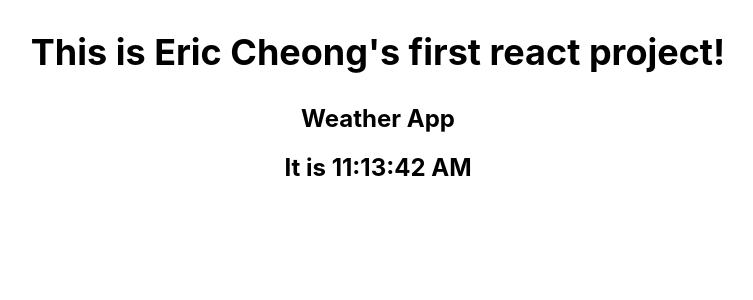
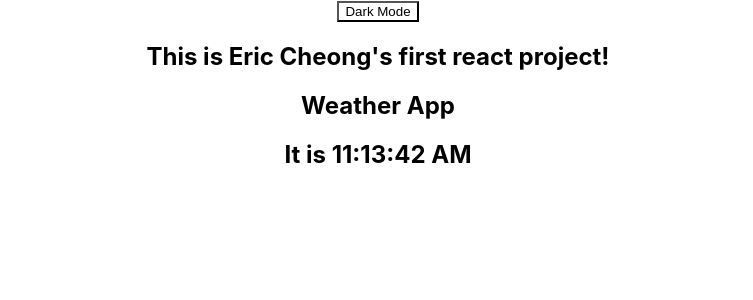
Before and after one commit to 25Ericcheong/weather-app, a React (Create React App) app: page / in a window 1280 px wide. Shown: the top 300 px of the page, without its empty margins (262-1015 px from the left). Built offline with nearby package versions, Linux system fonts and the light colour scheme.

Commit message:
implemented dark mode that uses events with class component

```diff
--- a/src/App.css
+++ b/src/App.css
@@ -1,3 +1,21 @@
-.App {
+.app {
   text-align: center;
 }
+
+.dark {
+  color: white;
+  background-color: black;
+}
+
+.normal {
+  color: black;
+  background-color: white;
+}
+
+.dark button {
+  border-color: white;
+}
+
+.normal button {
+  border-color: black;
+}
--- a/src/App.js
+++ b/src/App.js
@@ -1,20 +1,32 @@
 import "./App.css";
+import Time from "./Time.js";
+import React, { useState } from "react";
 
 function formatName(user) {
   return `This is ${user.firstName} ${user.lastName}'s first react project!`;
 }
 
 function App(props) {
+  const [mode, setMode] = useState("normal");
+  const [status, changeStatus] = useState("Dark Mode");
+
   const user = {
     firstName: "Eric",
     lastName: "Cheong",
   };
-  const userElement = <h1>{formatName(user)}</h1>;
+
+  let changeMode = () => {
+    setMode((mode) => (mode === "normal" ? "dark" : "normal"));
+  };
 
   return (
-    <section className="App">
-      <h1>{userElement}</h1>
+    <section className={`app ${mode}`}>
+      <button onClick={changeMode} className={mode}>
+        {status}
+      </button>
+      <h1>{formatName(user)}</h1>
       <h2>{props.appName}</h2>
+      <Time />
     </section>
   );
 }
--- a/src/Time.js
+++ b/src/Time.js
@@ -8,7 +8,7 @@ class Time extends React.Component {
   }
 
   componentDidMount() {
-    // does not participate in data flow
+    // does not participate in data flow and is called continuously every second after component has been rendered
     this.timerID = setInterval(() => {
       this.tick();
     }, 1000);
@@ -25,23 +25,8 @@ class Time extends React.Component {
   }
 
   render() {
-    return (
-      <section className="App">
-        <h2>It is {this.state.date.toLocaleTimeString()}</h2>
-      </section>
-    );
+    return <h2>It is {this.state.date.toLocaleTimeString()}</h2>;
   }
 }
 
-// function Time() {
-
-//   const element = (
-//     <div>
-//       <h2>It is {currentTime.date.toLocaleTimeString()}</h2>
-//     </div>
-//   );
-
-//   return <div className="App">{element}</div>;
-// }
-
 export default Time;
--- a/src/index.js
+++ b/src/index.js
@@ -4,12 +4,9 @@ import "./index.css";
 import App from "./App";
 import Time from "./Time.js";
 
-setInterval(() => {
 ReactDOM.render(
   <React.StrictMode>
     <App appName="Weather App" />
-      <Time />
   </React.StrictMode>,
   document.getElementById("root")
 );
-}, 1000);
```
Lines whose indentation alone changed are shown as unchanged.
